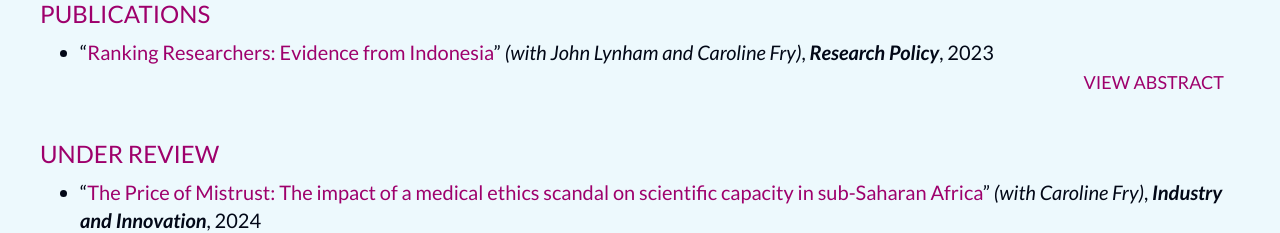
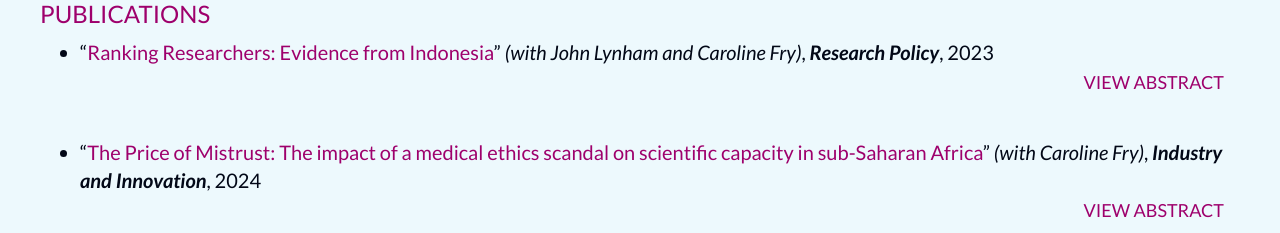
Before and after one commit to pillowfication/shantran, a Next.js app: page / in a window 1280 px wide. Shown: the part 1520-1753 px from the top of the page. Built offline with nearby package versions, Linux system fonts and the light colour scheme.

Commit message:
Update page.tsx

```diff
--- a/src/app/page.tsx
+++ b/src/app/page.tsx
@@ -64,7 +64,6 @@
           </Collapsible.Content>
         </Collapsible>
       </section>
-      <h1 className='text-primary text-2xl mb-2'>UNDER REVIEW</h1>
       <section className='mb-10'>
         <ul className='list-disc pl-10'>
           <li>“<a href='https://www.tandfonline.com/doi/full/10.1080/13662716.2024.2421933' className='text-primary hover:underline'>The Price of Mistrust: The impact of a medical ethics scandal on scientific capacity in sub-Saharan Africa</a>” <i>(with Caroline Fry)</i>, <i><b>Industry and Innovation</b></i>, 2024</li>
```
